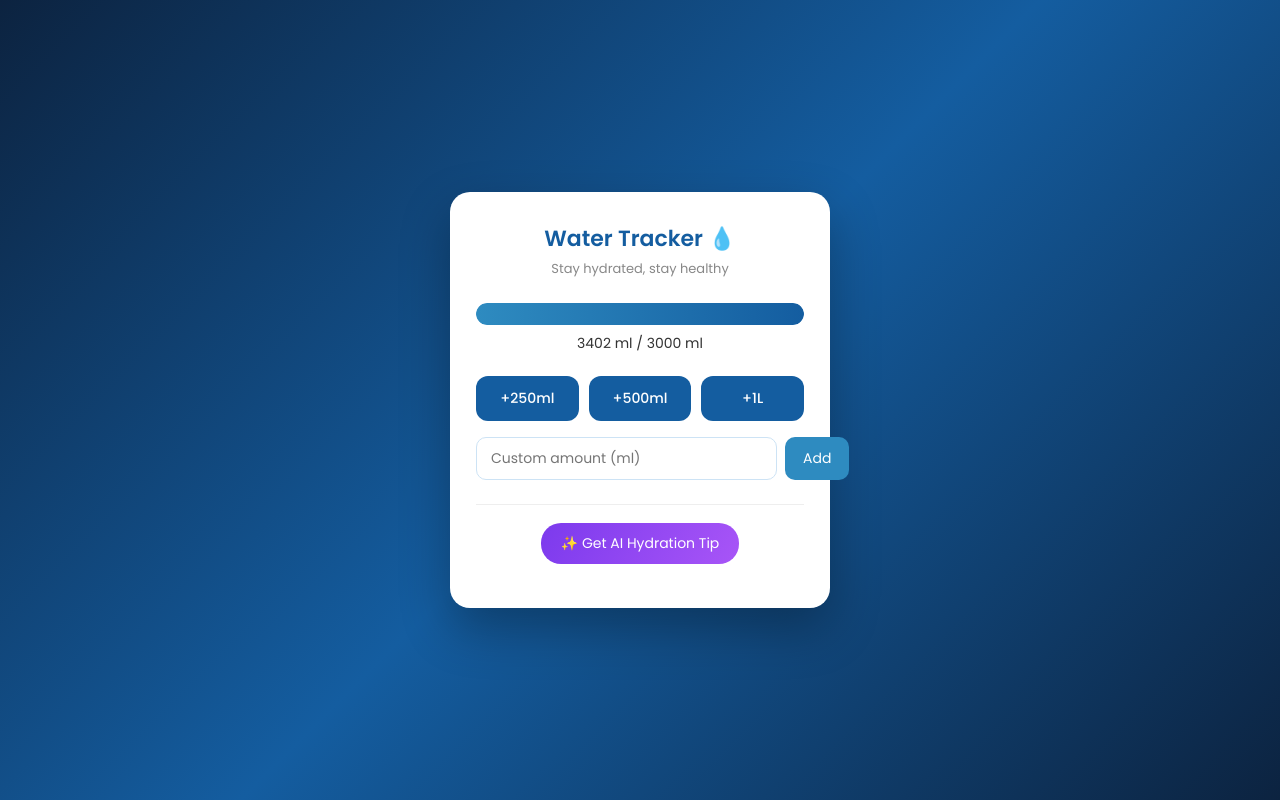
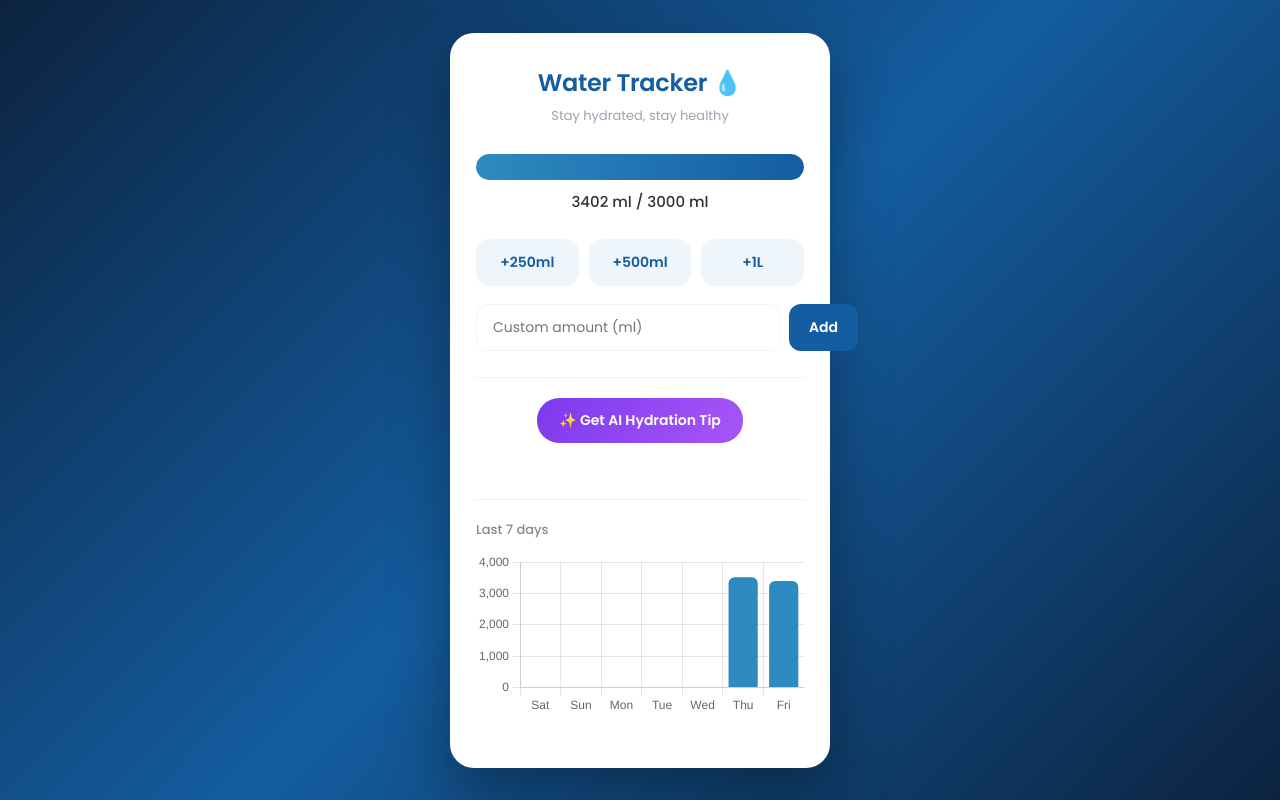
Before and after one commit to Sumit-Negi27/Water_Tracker, a Flask app: page / in a window 1280 px wide. Run offline with Flask 3, Linux system fonts and the light colour scheme; data comes from the database, SQL or seed files in the repository; both versions use the stored data as it was after the commit.

Commit message:
updated files

```diff
--- a/app.py
+++ b/app.py
@@ -2,7 +2,7 @@
 from dotenv import load_dotenv
 import os
 import sqlite3
-from datetime import datetime, date
+from datetime import datetime, date ,timedelta
 from openai import OpenAI
 
 # Load .env file
@@ -88,7 +88,7 @@
     prompt = f"I have drunk {total}ml of water today out of a {DAILY_GOAL}ml goal. Give me one short, friendly hydration tip in 1-2 sentences."
 
     response = client.chat.completions.create(
-        model="llama-3.1-8b-instant",
+        model="openai/gpt-oss-20b",
         messages=[
             {"role": "user", "content": prompt}
         ]
@@ -97,6 +97,54 @@
     tip = response.choices[0].message.content
     return jsonify({"tip": tip})
 
+# ---------- Route: Pichle 7 dino ka data (graph ke liye) ----------
+@app.route("/get_weekly_data")
+def get_weekly_data():
+    conn = sqlite3.connect("water.db")
+    cursor = conn.cursor()
+
+    labels = []
+    totals = []
+
+    # 6 din pehle se aaj tak, ek-ek din check karo
+    for i in range(6, -1, -1):
+        day = date.today() - timedelta(days=i)
+        day_str = day.isoformat()
+
+        cursor.execute(
+            "SELECT SUM(amount) FROM water_logs WHERE timestamp LIKE ?",
+            (day_str + "%",)
+        )
+        result = cursor.fetchone()[0]
+        total = result if result else 0
+
+        labels.append(day.strftime("%a"))  # jaise "Mon", "Tue"
+        totals.append(total)
+
+    conn.close()
+    return jsonify({"labels": labels, "totals": totals})
+
+# ---------- Route: Aaj ki har individual entry dikhao ----------
+@app.route("/get_today_entries")
+def get_today_entries():
+    today = date.today().isoformat()
+
+    conn = sqlite3.connect("water.db")
+    cursor = conn.cursor()
+    cursor.execute(
+        "SELECT amount, timestamp FROM water_logs WHERE timestamp LIKE ? ORDER BY timestamp DESC",
+        (today + "%",)
+    )
+    rows = cursor.fetchall()
+    conn.close()
+
+    entries = []
+    for amount, timestamp in rows:
+        # timestamp jaisa "2026-09-04T15:48:09.123" hai, ismein se sirf time nikaalte hain
+        time_part = timestamp.split("T")[1][:5]  # "15:48"
+        entries.append({"amount": amount, "time": time_part})
+
+    return jsonify({"entries": entries})
 
 # ---------- Server run karo ----------
 if __name__ == "__main__":
--- a/static/script.js
+++ b/static/script.js
@@ -50,9 +50,28 @@
   .then(function () {
     // After adding, refresh the progress bar
     loadLogs();
+    loadTodayEntries();
   });
 }
 
+// ---------- Fetch today's individual entries and show as a list ----------
+function loadTodayEntries() {
+  fetch("/get_today_entries")
+    .then(function (response) {
+      return response.json();
+    })
+    .then(function (data) {
+      const entriesSection = document.getElementById("entriesSection");
+      entriesSection.innerHTML = ""; // purani list saaf karo
+
+      data.entries.forEach(function (entry) {
+        const row = document.createElement("div");
+        row.className = "entry-row";
+        row.innerHTML = `<span>${entry.amount} ml</span><span>${entry.time}</span>`;
+        entriesSection.appendChild(row);
+      });
+    });
+}
 
 // ---------- Quick add buttons (250ml, 500ml, 1L) ----------
 const quickButtons = document.querySelectorAll(".add-btn");
@@ -92,6 +111,42 @@
   });
 });
 
+// ---------- Fetch weekly data and draw the graph ----------
+function loadWeeklyChart() {
+  fetch("/get_weekly_data")
+    .then(function (response) {
+      return response.json();
+    })
+    .then(function (data) {
+      const ctx = document.getElementById("weeklyChart").getContext("2d");
+
+      new Chart(ctx, {
+        type: "bar",
+        data: {
+          labels: data.labels,
+          datasets: [{
+            label: "Water (ml)",
+            data: data.totals,
+            backgroundColor: "#2e8bc0",
+            borderRadius: 6
+          }]
+        },
+        options: {
+          responsive: true,
+          plugins: {
+            legend: { display: false }
+          },
+          scales: {
+            y: { beginAtZero: true }
+          }
+        }
+      });
+    });
+}
+
+// Draw the graph when page loads
+loadWeeklyChart();
+
 
 // ---------- Load logs when page first opens ----------
 loadLogs();
--- a/static/style.css
+++ b/static/style.css
@@ -10,59 +10,65 @@
   display: flex;
   align-items: center;
   justify-content: center;
+  padding: 16px;
   background: linear-gradient(135deg, #0c2340 0%, #145da0 50%, #0c2340 100%);
 }
 
 .tracker-container {
-  width: 380px;
+  width: 100%;
+  max-width: 380px;
   background: #ffffff;
-  border-radius: 20px;
-  box-shadow: 0 20px 50px rgba(0, 0, 0, 0.3);
-  padding: 30px 26px;
+  border-radius: 24px;
+  box-shadow: 0 25px 60px rgba(0, 0, 0, 0.35);
+  padding: 32px 26px;
 }
 
 /* ---------- Header ---------- */
 .header {
   text-align: center;
-  margin-bottom: 24px;
+  margin-bottom: 28px;
 }
 
 .header h1 {
-  font-size: 22px;
+  font-size: 24px;
+  font-weight: 600;
   color: #145da0;
+  letter-spacing: -0.3px;
 }
 
 .header p {
   font-size: 13px;
-  color: #888;
-  margin-top: 4px;
+  color: #9aa5b1;
+  margin-top: 6px;
 }
 
 /* ---------- Progress bar ---------- */
 .progress-section {
-  margin-bottom: 22px;
+  margin-bottom: 26px;
 }
 
 .progress-bar-bg {
   width: 100%;
-  height: 22px;
-  background: #e3f0fb;
-  border-radius: 12px;
+  height: 26px;
+  background: #eef5fb;
+  border-radius: 14px;
   overflow: hidden;
+  box-shadow: inset 0 2px 4px rgba(0, 0, 0, 0.05);
 }
 
 .progress-bar-fill {
   height: 100%;
   width: 0%;
   background: linear-gradient(90deg, #2e8bc0, #145da0);
-  border-radius: 12px;
-  transition: width 0.4s ease;
+  border-radius: 14px;
+  transition: width 0.5s cubic-bezier(0.4, 0, 0.2, 1);
 }
 
 .progress-text {
   text-align: center;
-  margin-top: 8px;
-  font-size: 14px;
+  margin-top: 10px;
+  font-size: 15px;
+  font-weight: 500;
   color: #333;
 }
 
@@ -70,72 +76,144 @@
 .quick-add {
   display: flex;
   gap: 10px;
-  margin-bottom: 16px;
+  margin-bottom: 18px;
 }
 
 .add-btn {
   flex: 1;
-  padding: 12px 0;
+  padding: 13px 0;
   border: none;
-  border-radius: 12px;
-  background: #145da0;
-  color: white;
+  border-radius: 14px;
+  background: #eef5fb;
+  color: #145da0;
   font-size: 14px;
-  font-weight: 500;
+  font-weight: 600;
   cursor: pointer;
-  transition: transform 0.15s ease;
+  transition: all 0.2s ease;
 }
 
 .add-btn:hover {
+  background: #145da0;
+  color: white;
   transform: translateY(-2px);
+  box-shadow: 0 8px 16px rgba(20, 93, 160, 0.25);
+}
+
+.add-btn:active {
+  transform: translateY(0);
 }
 
 /* ---------- Custom add ---------- */
 .custom-add {
   display: flex;
   gap: 8px;
-  margin-bottom: 24px;
+  margin-bottom: 26px;
 }
 
 #customAmount {
   flex: 1;
-  padding: 10px 14px;
-  border: 1px solid #cde3f5;
-  border-radius: 10px;
+  padding: 12px 16px;
+  border: 1.5px solid #eef5fb;
+  border-radius: 12px;
   outline: none;
   font-size: 14px;
+  font-family: 'Poppins', sans-serif;
+  transition: border-color 0.2s ease;
+}
+
+#customAmount:focus {
+  border-color: #2e8bc0;
 }
 
 #customAddBtn {
-  padding: 10px 18px;
+  padding: 12px 20px;
   border: none;
-  border-radius: 10px;
-  background: #2e8bc0;
+  border-radius: 12px;
+  background: #145da0;
   color: white;
   cursor: pointer;
   font-size: 14px;
+  font-weight: 600;
+  transition: transform 0.15s ease;
+}
+
+#customAddBtn:hover {
+  transform: translateY(-2px);
 }
 
 /* ---------- AI section ---------- */
 .ai-section {
-  border-top: 1px solid #eee;
-  padding-top: 18px;
+  border-top: 1.5px solid #f2f2f2;
+  padding-top: 20px;
   text-align: center;
 }
 
 #tipBtn {
-  padding: 10px 20px;
+  padding: 12px 22px;
   border: none;
-  border-radius: 20px;
+  border-radius: 22px;
   background: linear-gradient(120deg, #7c3aed, #a855f7);
   color: white;
   font-size: 14px;
+  font-weight: 600;
   cursor: pointer;
+  transition: transform 0.15s ease, box-shadow 0.15s ease;
+}
+
+#tipBtn:hover {
+  transform: translateY(-2px);
+  box-shadow: 0 10px 20px rgba(124, 58, 237, 0.3);
 }
 
 #tipText {
-  margin-top: 14px;
+  margin-top: 16px;
+  font-size: 13.5px;
+  color: #444;
+  line-height: 1.6;
+  min-height: 20px;
+}
+
+/* ---------- Small screens ---------- */
+@media (max-width: 400px) {
+  .tracker-container {
+    padding: 24px 18px;
+  }
+
+  .header h1 {
+    font-size: 20px;
+  }
+}
+
+/* ---------- Weekly graph ---------- */
+.graph-section {
+  border-top: 1.5px solid #f2f2f2;
+  margin-top: 20px;
+  padding-top: 20px;
+}
+
+.graph-title {
   font-size: 13px;
-  color: #444;
-  line-height: 1.5;
+  font-weight: 500;
+  color: #888;
+  margin-bottom: 12px;
 }
+
+/* ---------- Today's entries list ---------- */
+.entries-section {
+  margin-bottom: 20px;
+  max-height: 120px;
+  overflow-y: auto;
+}
+
+.entry-row {
+  display: flex;
+  justify-content: space-between;
+  padding: 8px 10px;
+  font-size: 13px;
+  color: #555;
+  border-bottom: 1px solid #f5f5f5;
+}
+
+.entry-row:last-child {
+  border-bottom: none;
+}
--- a/templates/index.html
+++ b/templates/index.html
@@ -6,6 +6,7 @@
   <link rel="preconnect" href="https://fonts.googleapis.com">
   <link href="https://fonts.googleapis.com/css2?family=Poppins:wght@400;500;600&display=swap" rel="stylesheet">
   <link rel="stylesheet" href="{{ url_for('static', filename='style.css') }}">
+  <meta name="viewport" content="width=device-width, initial-scale=1.0">
 </head>
 <body>
 
@@ -46,8 +47,18 @@
       <p id="tipText"></p>
     </div>
 
+    <!-- Weekly graph section -->
+  <div class="graph-section">
+    <p class="graph-title">Last 7 days</p>
+    <canvas id="weeklyChart"></canvas>
+  </div>
+  <!-- Today's individual entries -->
+<div class="entries-section" id="entriesSection">
+  <!-- JS yaha entries daalega -->
+</div>
   </div>
 
-  <script src="{{ url_for('static', filename='script.js') }}"></script>
+  <script src="https://cdnjs.cloudflare.com/ajax/libs/Chart.js/4.4.0/chart.umd.min.js"></script>
+<script src="{{ url_for('static', filename='script.js') }}"></script>
 </body>
 </html>
```
Also changed, not shown: water.db.
